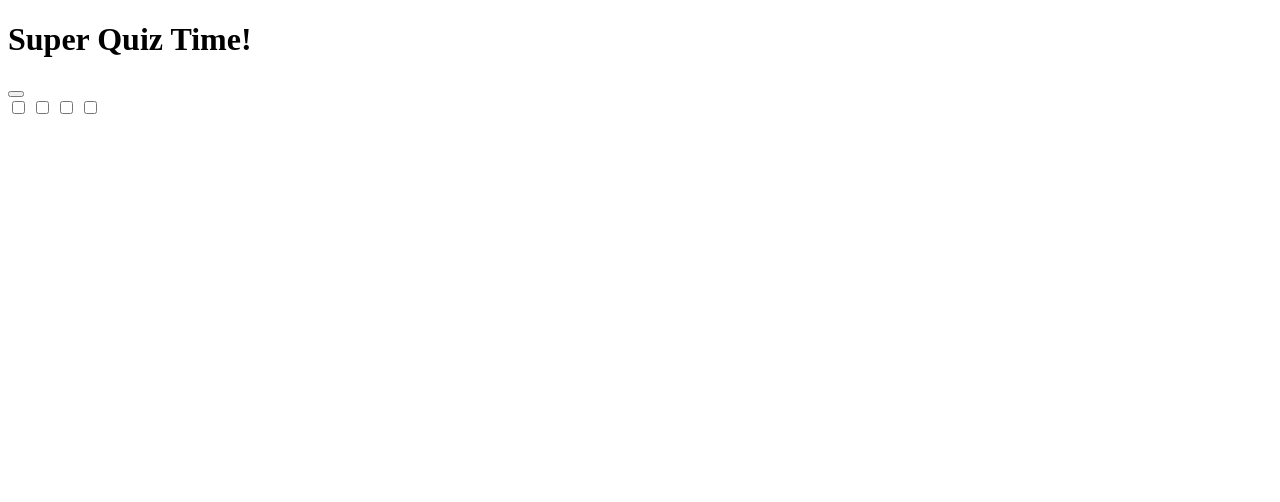
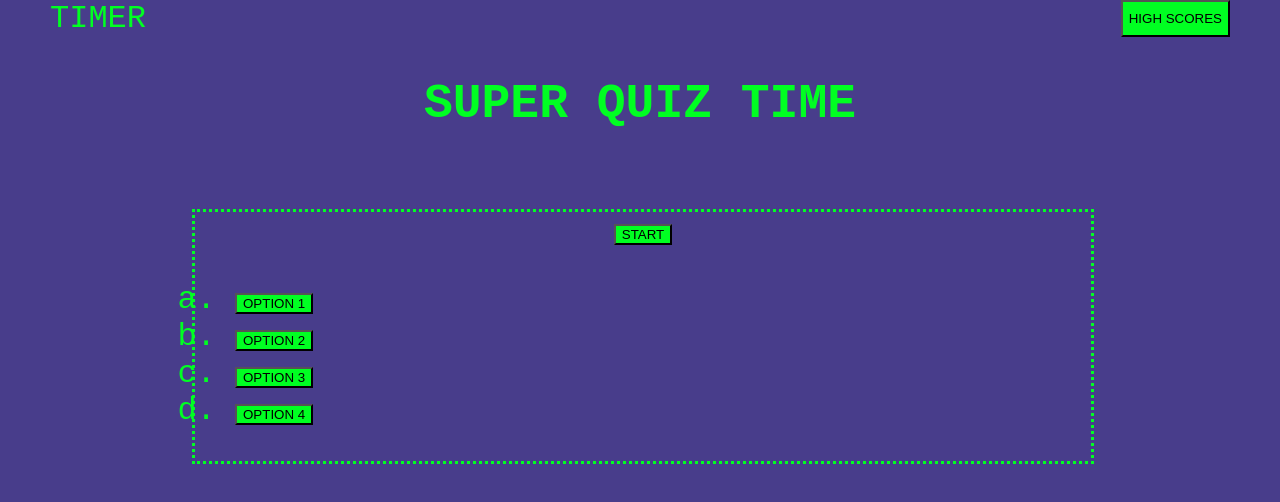
Before and after one commit to TGold90/SUPER-QUIZ-TIME, a plain HTML site: page index.html in a window 1280 px wide. Drawn offline with Linux system fonts and the light colour scheme.

Commit message:
CSS start writing start of some functions

```diff
--- a/index.html
+++ b/index.html
@@ -10,21 +10,24 @@
 <body>
     <!--Static header should show always-->
 <header>
-    <h1>Super Quiz Time!</h1>
     <!--timer and highscores will also always be visible-->
-    <div id="timer"></div>
-    <div id="high scores"></div>
+    <div id="timer" value="TIMER">TIMER</div>
+    <button id="high scores">HIGH SCORES</button>
 </header>
+    <h2 id="SQT">SUPER QUIZ TIME</h2>
     <!--box with start button and brief explanation-->
     <div id="quizbox">
-        <h2></h2>
-        <button id="startbtn"></button>
-        <form id="questions">
-            <input type="checkbox">
-            <input type="checkbox">
-            <input type="checkbox">
-            <input type="checkbox">
-        </form>
+        <button id="startbtn">START</button>
+        <div class="questions">
+            <div id="buttons" class="buttonbox">
+                <ul id="answerList">
+                  <li><button class="answerbtn">OPTION 1</button></li>
+                  <li><button class="answerbtn">OPTION 2</button></li>
+                  <li><button class="answerbtn">OPTION 3</button></li>
+                  <li><button class="answerbtn">OPTION 4</button></li>
+                </ul>
+            </div>
+        </div>
     </div>
 
     <script src="script.js"></script>
--- a/script.js
+++ b/script.js
@@ -10,3 +10,14 @@
 var timer = document.querySelector("#timer");
 var quizBox = document.querySelector("#quizBox");
 var startBtn = document.querySelector("#startbtn");
+var answerSelect = document.querySelector("answerbtn")
+
+startBtn.addEventListener("click", function(event) {
+ timer.event.setInterval(() => {
+
+ }, interval);
+}
+
+answerSelect.addEventListener("click", function() {
+
+}
--- a/style.css
+++ b/style.css
@@ -0,0 +1,58 @@
+html {
+    box-sizing: border-box;
+}
+
+body {
+    margin: 0px;
+    font-family: 'Courier New', Courier, monospace;
+    display: flex;
+    flex-direction: column;
+    background-color: darkslateblue;
+    color: rgb(0, 255, 34);
+    font-size: 2em;
+    height: 100%;
+}
+
+header {
+    display: flex;
+    justify-content: space-between;
+    font-family: 'Courier New', Courier, monospace;
+    padding-left: 50px;
+    padding-right: 50px;
+}
+
+button {
+    background-color: rgb(0, 255, 34);;
+    box-shadow: inset;
+}
+
+#SQT {
+    text-align: center;
+}
+
+#quizbox {
+    margin-left: 15%;
+    margin-right: 15%;
+    margin-top: 3%;
+    text-align: center;
+    border: 3px rgb(0, 255, 34) dotted;
+    width: 70%;
+}
+
+.buttonBox {
+    text-align: start;
+}
+
+#answerList {
+
+    text-align: start;
+    list-style: lower-alpha;
+}
+
+.questions {
+    flex-direction: column;
+}
+
+.answerBtn {
+    flex-direction: column;
+}
```
